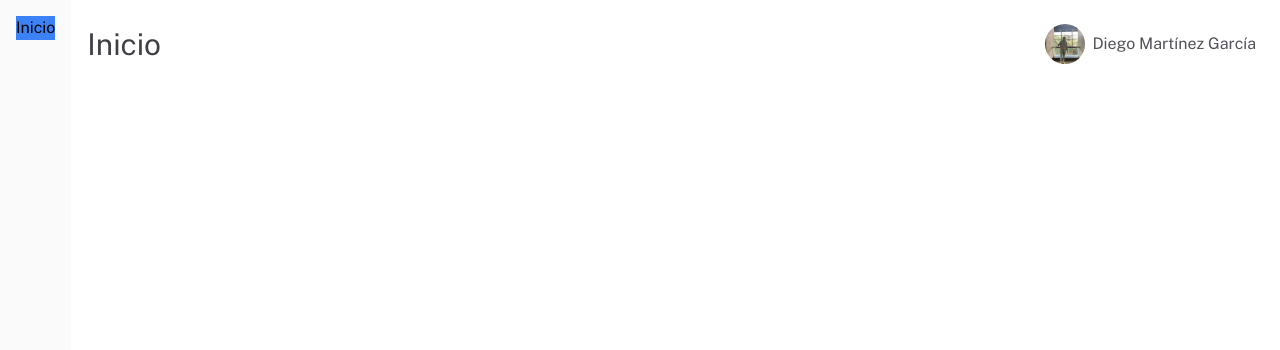
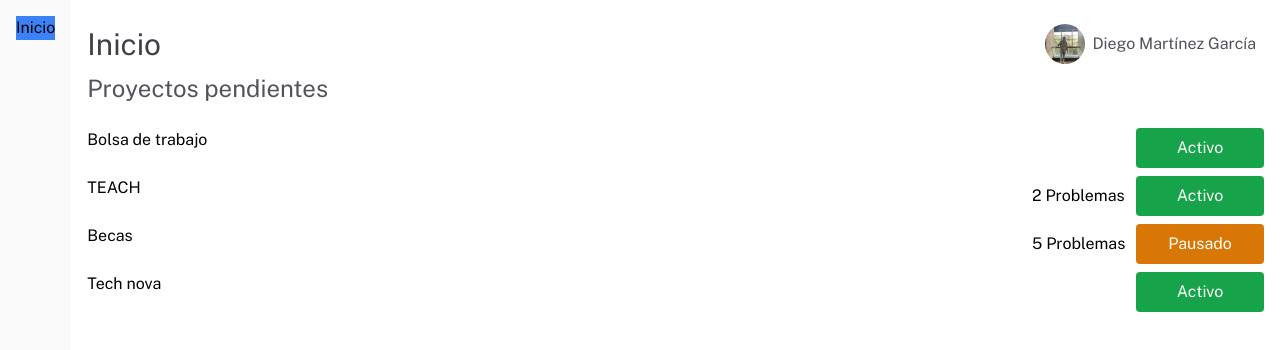
Before and after one commit to diegogama8934/tech-nova, a Next.js app: page /dashboard/home in a window 1280 px wide. Shown: the top 350 px of the page. Built offline with nearby package versions, Linux system fonts and the light colour scheme.

Commit message:
ADD: Pending projects showed

```diff
--- a/src/app/dashboard/home/page.tsx
+++ b/src/app/dashboard/home/page.tsx
@@ -1,4 +1,6 @@
 import { PageHeader } from "@/components/PageHeader";
+import { PendingProject } from "@/components/PendingProject";
+import { pendingProjects } from "@/utils/fakeData"
 
 
 export default function HomePage() {
@@ -6,7 +8,17 @@ export default function HomePage() {
 
   return (
     <div className="flex flex-col flex-1 p-4">
+
       <PageHeader title="Inicio" />
+
+      <div className="flex flex-col gap-2">
+        <h2 className="text-2xl text-zinc-600 mb-4">Proyectos pendientes</h2>
+
+        {
+          pendingProjects.map((project, index) => (<PendingProject key={index} {...project} />))
+        }
+      </div>
+
     </div>
   );
 }
--- /dev/null
+++ b/src/components/PendingProject.tsx
@@ -0,0 +1,21 @@
+import type { PendingProject } from "@/interfaces/ComponentsProps";
+import Link from "next/link";
+
+export function PendingProject({ name, problems, isActive }: PendingProject) {
+
+
+  return (
+    <div className="w-full flex justify-between">
+
+      <span>{name}</span>
+
+      <div className="flex items-center gap-2">
+
+        {problems > 0 && <Link href="/dashboard/home" className={`w-24 rounded`}>{problems} Problemas</Link>}
+
+        <Link href="/dashboard/home" className={`w-32 rounded text-white p-2 text-center ${isActive ? "bg-green-600" : "bg-amber-600"}`}>{isActive ? "Activo" : "Pausado"}</Link>
+
+      </div>
+    </div>
+  );
+}
--- a/src/interfaces/ComponentsProps.ts
+++ b/src/interfaces/ComponentsProps.ts
@@ -5,3 +5,9 @@ export interface PageHeader {
 export interface DropMenu {
     isOpen: boolean
 }
+
+export interface PendingProject {
+    name: string
+    isActive: boolean
+    problems: number
+}
--- /dev/null
+++ b/src/utils/fakeData.ts
@@ -0,0 +1,24 @@
+import type { PendingProject } from "@/interfaces/ComponentsProps";
+
+export const pendingProjects: PendingProject[] = [
+    {
+        name: "Bolsa de trabajo",
+        problems: 0,
+        isActive: true
+    },
+    {
+        name: "TEACH",
+        problems: 2,
+        isActive: true
+    },
+    {
+        name: "Becas",
+        problems: 5,
+        isActive: false
+    },
+    {
+        name: "Tech nova",
+        problems: 0,
+        isActive: true
+    }
+];
```
